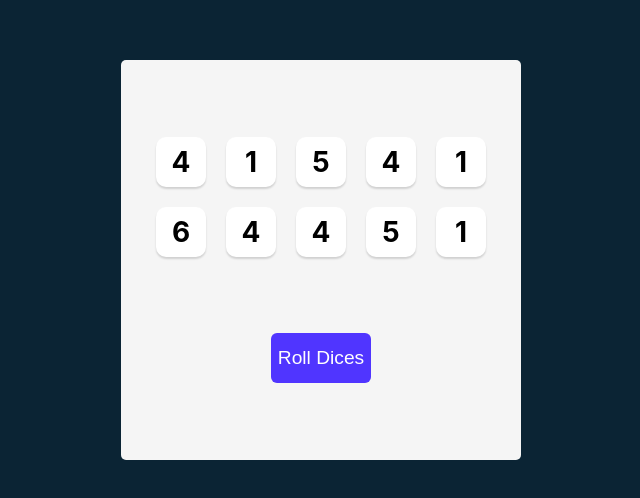
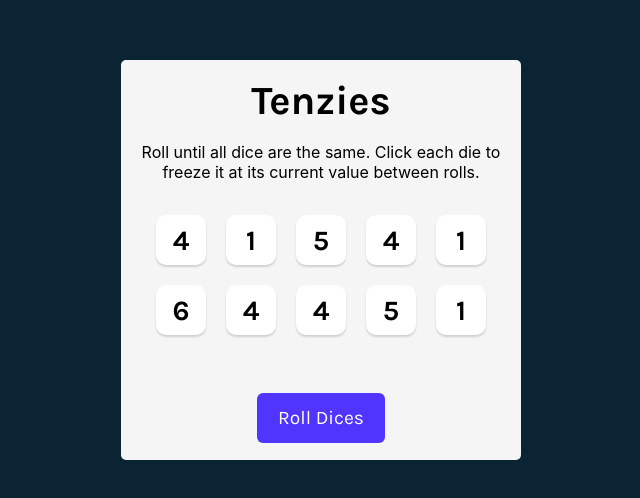
Before and after one commit to kdbeast/tenzies, a React (Vite) app in the folder tenzies/: page / in a window 1280 px wide. Shown: the part 140-638 px from the top of the page, without its empty margins (319-959 px from the left). Built offline with nearby package versions, Linux system fonts and the light colour scheme.

Commit message:
setting roll dice state

```diff
--- a/tenzies/index.html
+++ b/tenzies/index.html
@@ -1,8 +1,12 @@
-<!doctype html>
+<!DOCTYPE html>
 <html lang="en">
   <head>
     <meta charset="UTF-8" />
     <link rel="icon" type="image/svg+xml" href="./src/assets/react.svg" />
+    <link
+      href="https://fonts.googleapis.com/css2?family=Karla:ital,wght@0,200..800;1,200..800&display=swap"
+      rel="stylesheet"
+    />
     <meta name="viewport" content="width=device-width, initial-scale=1.0" />
     <title>Tenzies</title>
   </head>
--- a/tenzies/src/App.css
+++ b/tenzies/src/App.css
@@ -3,9 +3,9 @@
 }
 
 body {
-  font-family: Inter, sans-serif;
+    font-family: Karla, sans-serif;
     margin: 0;
-  background-color: #0b2434;
+    background-color: #0B2434;
     padding: 20px;
     height: 100vh;
     display: flex;
@@ -22,7 +22,7 @@ div#root {
 }
 
 main {
-  background-color: #f5f5f5;
+    background-color: #F5F5F5;
     height: 100%;
     border-radius: 5px;
     display: flex;
@@ -31,10 +31,28 @@ main {
     align-items: center;
 }
 
+.title {
+    font-size: 40px;
+    margin: 0;
+}
+
+.instructions {
+    font-family: 'Inter', sans-serif;
+    font-weight: 400;
+    margin-top: 0;
+    text-align: center;
+}
+
 .dice-container {
     display: grid;
     grid-template: auto auto / repeat(5, 1fr);
     gap: 20px;
+    margin-bottom: 40px;
+}
+
+button {
+    font-family: Karla, sans-serif;
+    cursor: pointer;
 }
 
 .dice-container button {
@@ -44,19 +62,18 @@ main {
     border-radius: 10px;
     border: none;
     background-color: white;
-  font-family: Inter, sans-serif;
     font-size: 1.75rem;
     font-weight: bold;
-  cursor: pointer;
 }
 
 button.roll-dice {
     height: 50px;
-  width: 100px;
+    white-space: nowrap;
+    width: auto;
+    padding: 6px 21px;
     border: none;
     border-radius: 6px;
-  background-color: #5035ff;
+    background-color: #5035FF;
     color: white;
     font-size: 1.2rem;
-  cursor: pointer;
 }
--- a/tenzies/src/App.jsx
+++ b/tenzies/src/App.jsx
@@ -25,11 +25,23 @@ function App() {
   };
 
   const rollDice = () => {
-    setDice();
+    setDice((prev) =>
+      prev.map((dice) => {
+        return dice.isHeld
+          ? dice
+          : { ...dice, value: Math.floor(Math.random() * 6) + 1 };
+      })
+    );
   };
 
   return (
     <main>
+      <h1 className="title">Tenzies</h1>
+      <p className="instructions">
+        Roll until all dice are the same. Click each die to freeze it at its
+        current value between rolls.
+      </p>
+
       <div className="dice-container">
         {dice.map((die) => (
           <Die
```
Lines whose indentation alone changed are shown as unchanged.
